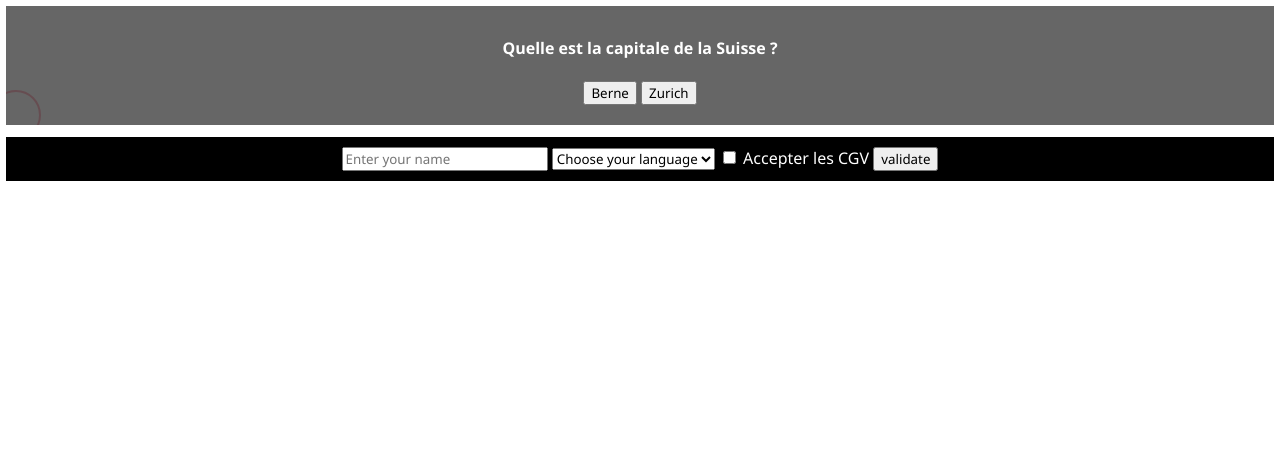
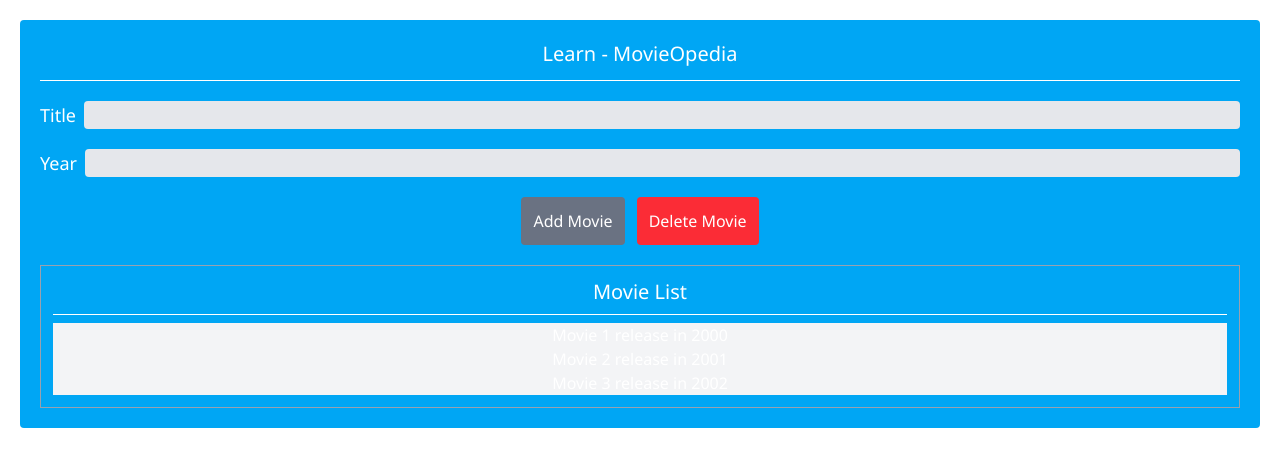
Before and after one commit to Joffra/vue-app, a website built with Vite: page index.html in a window 1280 px wide. Shown: the top 466 px of the page. Built offline with nearby package versions, Linux system fonts and the light colour scheme.

Commit message:
The first part of the movie app

```diff
--- a/index.html
+++ b/index.html
@@ -2,32 +2,95 @@
 <html lang="en">
   <head>
     <meta charset="UTF-8" />
+    <meta name="viewport" content="width=device-width, initial-scale=1.0" />
     <title>DOM Manipulation</title>
+    <script src="https://unpkg.com/vue@3/dist/vue.global.js"></script>
+    <script src="https://cdn.jsdelivr.net/npm/@tailwindcss/browser@4"></script>
   </head>
   <body>
-    <div class="click-event box">
-      <h4>Quelle est la capitale de la Suisse ?</h4>
-      <button id="btn-1">Berne</button>
-      <button id="btn-2">Zurich</button>
-      <p></p>
-
-      <div class="mousemove"></div>
+    <div id="app" class="container">
+      <div class="grid bg-sky-500 p-5 m-5 rounded">
+        <div class="flex-col gap-5">
+          <h1 class="text-center text-white text-xl mb-3">Learn - MovieOpedia</h1>
+          <hr>
+        </div>
+        <div class="grid gap-5 mt-5">
+          <div class="flex gap-2">
+            <span class="text-white text-lg">Title</span>
+            <input type="text" class="bg-gray-200 w-full rounded outline-none px-2 text-base" v-model="newMovie.title">
+          </div>
+          <div class="flex gap-2">
+            <span class="text-white text-lg">Year</span>
+            <input type="text" class="bg-gray-200 w-full rounded outline-none px-2 text-base" v-model="newMovie.year">
+          </div>
+          <div class="flex gap-3 justify-center">
+            <button class="bg-gray-500 p-3 rounded" @click="addMovie()">Add Movie</button>
+            <button class="bg-red-500 p-3 rounded" @click="deleteMovie()">Delete Movie</button>
+          </div>
+          <div class="border border-gray-400 p-3">
+            <h4 class="text-center text-xl text-white mb-2">Movie List</h4>
+            <hr>
+            <h4 class="text-center text-red-600" v-if="showMessage">You can only add 5 movies</h4>
+            <ul class="bg-gray-100 text-center mt-2">
+              <li v-for="movie in getAllMovies">
+                {{movie}}
+              </li>
+            </ul>
+          </div>
+        </div>
+      </div>
     </div>
 
-    <form action="" class="box">
-      <input type="text" placeholder="Enter your name" />
-      <select>
-        <option value="">Choose your language</option>
-        <option value="Javascript">Javascript</option>
-        <option value="PHP">PHP</option>
-        <option value="Python">Python</option>
-      </select>
-      <input type="checkbox" id="cgv" />
-      <label for="cgv">Accepter les CGV</label>
-      <input type="submit" value="validate" />
-      <div></div>
-    </form>
+    <script>
+      const {createApp, ref, reactive, computed, watch} = Vue;
 
-    <script type="module" src="/src/main.js"></script>
+      createApp({
+        setup(){
+          let movies =  reactive([
+            {title: "Movie 1", year: 2000},
+            {title: "Movie 2", year: 2001},
+            {title: "Movie 3", year: 2002},
+          ]);
+
+          let newMovie = reactive({title: "", year: ""});
+          let showMessage = ref(false);
+
+          watch(movies, ()=>{
+            if(movies.length >= 3){
+              showMessage.value = true;
+            }else{
+              showMessage.value = false;
+            }
+          });
+
+          function addMovie(){
+            if(movies.length < 5){
+              movies.push({title: newMovie.title, year:newMovie.year});
+              newMovie.title = "";
+              newMovie.year = "";
+            }
+          }
+
+          function deleteMovie(){
+            movies.pop();
+          }
+
+          const getAllMovies = computed(()=>{
+            return movies.map((movie)=>{
+              return `${movie.title} release in ${movie.year}`;
+            })
+          });
+
+          return{
+           newMovie,
+           movies,
+           addMovie,
+           deleteMovie,
+           getAllMovies,
+           showMessage
+          };
+        }
+      }).mount('#app');
+    </script>
   </body>
 </html>
```
